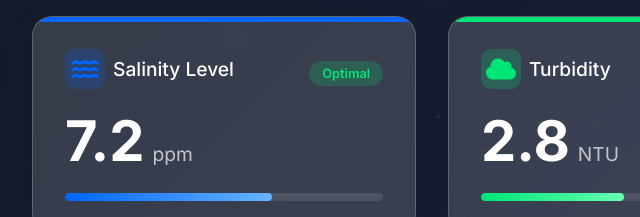
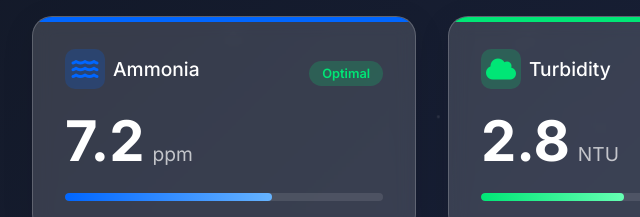
Before and after one commit to DsMans0021/dsmans, a plain HTML site: page water_quality_display.html in a window 1280 px wide. Shown: the part 256-473 px from the top of the page, 0-640 px from the left. Drawn offline with Linux system fonts and the light colour scheme; no server answers.

Commit message:
Update water_quality_display.html

```diff
--- a/water_quality_display.html
+++ b/water_quality_display.html
@@ -412,7 +412,7 @@
                         <div class="parameter-icon ph-icon">
                             <i class="fas fa-water"></i>
                         </div>
-                        <span>Salinity Level</span>
+                        <span>Ammonia</span>
                     </div>
                     <div class="parameter-status status-safe">Optimal</div>
                 </div>
```
